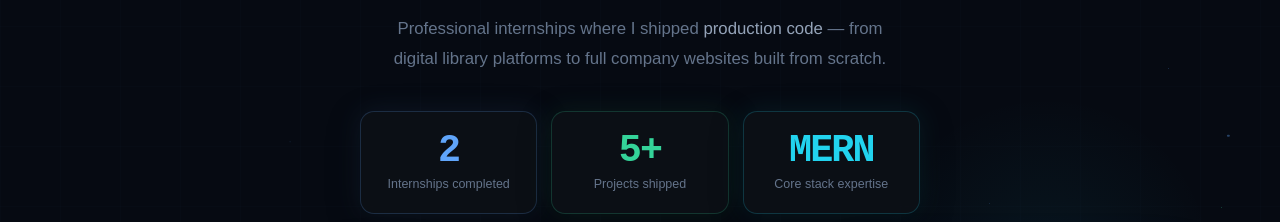
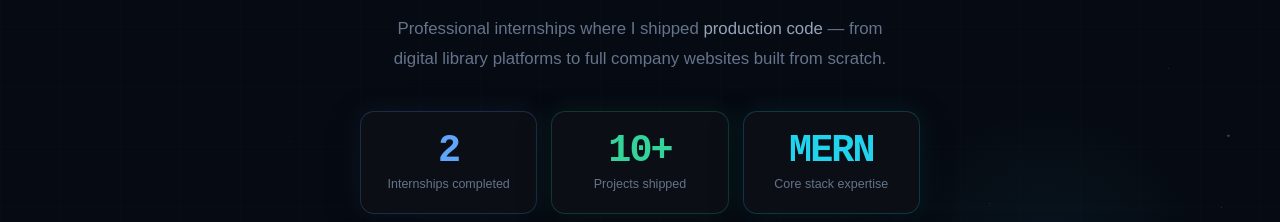
Before and after one commit to githubzohaib/Portfolio-Website, a React (Vite) app in the folder client/: page / in a window 1280 px wide. Shown: the part 3902-4124 px from the top of the page. Built offline with nearby package versions, Linux system fonts and the light colour scheme.

Commit message:
Internship page finalized

```diff
--- a/client/src/components/layouts/Internship.tsx
+++ b/client/src/components/layouts/Internship.tsx
@@ -601,7 +601,7 @@ export default function InternshipSection(): JSX.Element {
             gap: "14px", width: "100%", maxWidth: "560px",
           }}>
             <StatPill value="2" label="Internships completed" color="#60A5FA" delay={0.25} inView={inView} />
-            <StatPill value="5+" label="Projects shipped" color="#34D399" delay={0.33} inView={inView} />
+            <StatPill value="10+" label="Projects shipped" color="#34D399" delay={0.33} inView={inView} />
             <StatPill value="MERN" label="Core stack expertise" color="#22D3EE" delay={0.41} inView={inView} />
           </div>
         </motion.div>
```
